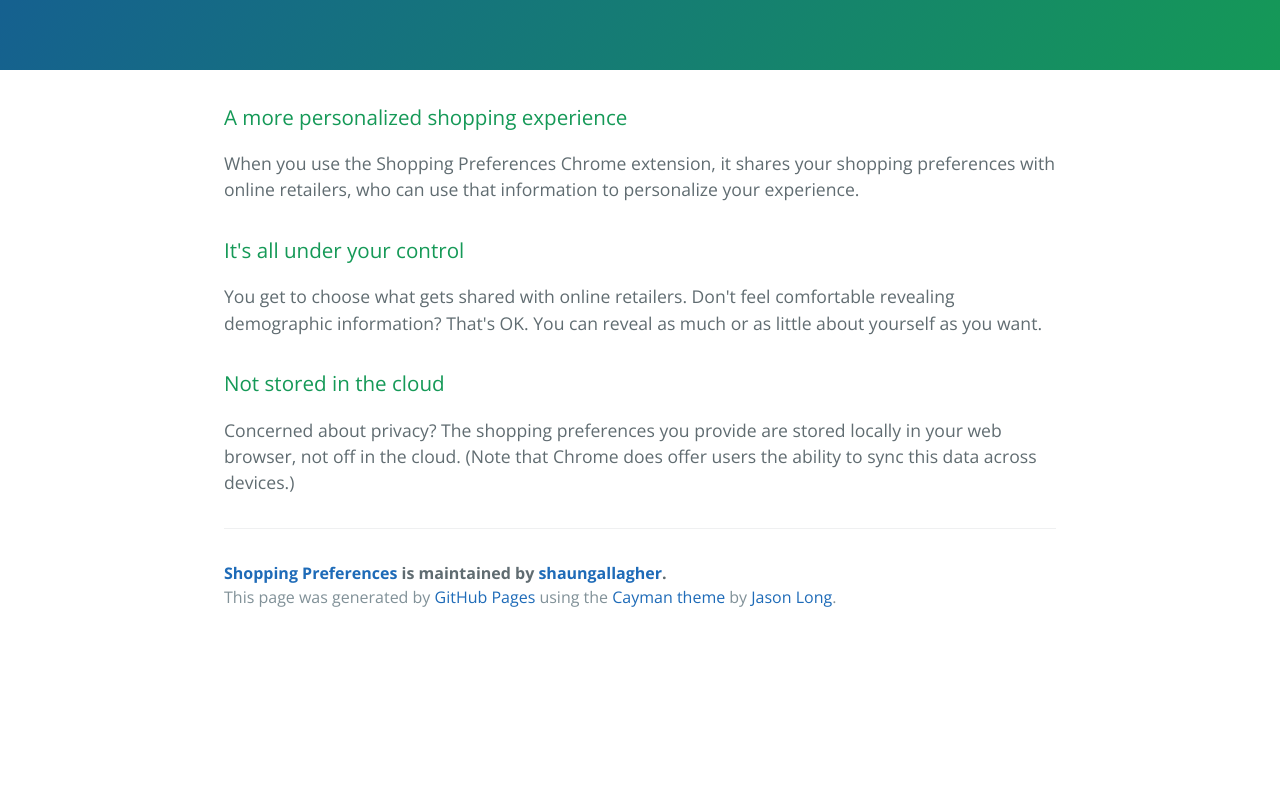
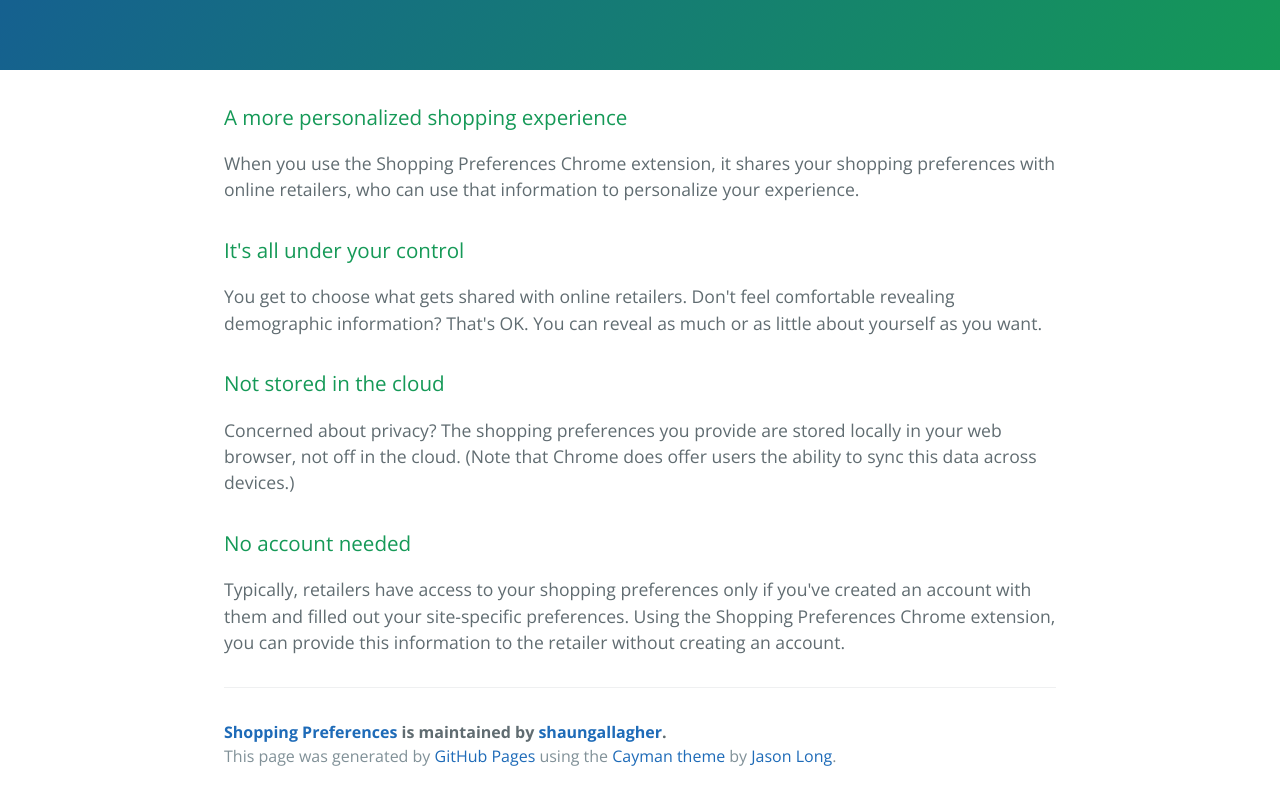
Before and after one commit to shaungallagher/shoppingprefs, a plain HTML site: page index.html in a window 1280 px wide. Shown: the part 381-1181 px from the top of the page. Before the commit the page ends 1022 px from the top, so only its background shows below. Drawn offline with nearby package versions, Linux system fonts and the light colour scheme.

Commit message:
Update index.html

```diff
--- a/index.html
+++ b/index.html
@@ -32,6 +32,14 @@
 
 <p>Concerned about privacy?  The shopping preferences you provide are stored locally in your web browser, not off in the cloud.  (Note that Chrome does offer users the ability to sync this data across devices.)</p>
 
+
+<h3>
+<a id="no-account-needed" class="anchor" href="#no-account-needed" aria-hidden="true"><span aria-hidden="true" class="octicon octicon-link"></span></a>No account needed</h3>
+
+<p>Typically, retailers have access to your shopping preferences only if you've created an account with them and filled out your site-specific preferences.  Using the Shopping Preferences Chrome extension, you can provide this information to the retailer without creating an account.</p>
+
+
+
       <footer class="site-footer">
         <span class="site-footer-owner"><a href="https://github.com/shaungallagher/shoppingprefs">Shopping Preferences</a> is maintained by <a href="https://github.com/shaungallagher">shaungallagher</a>.</span>
 
```
